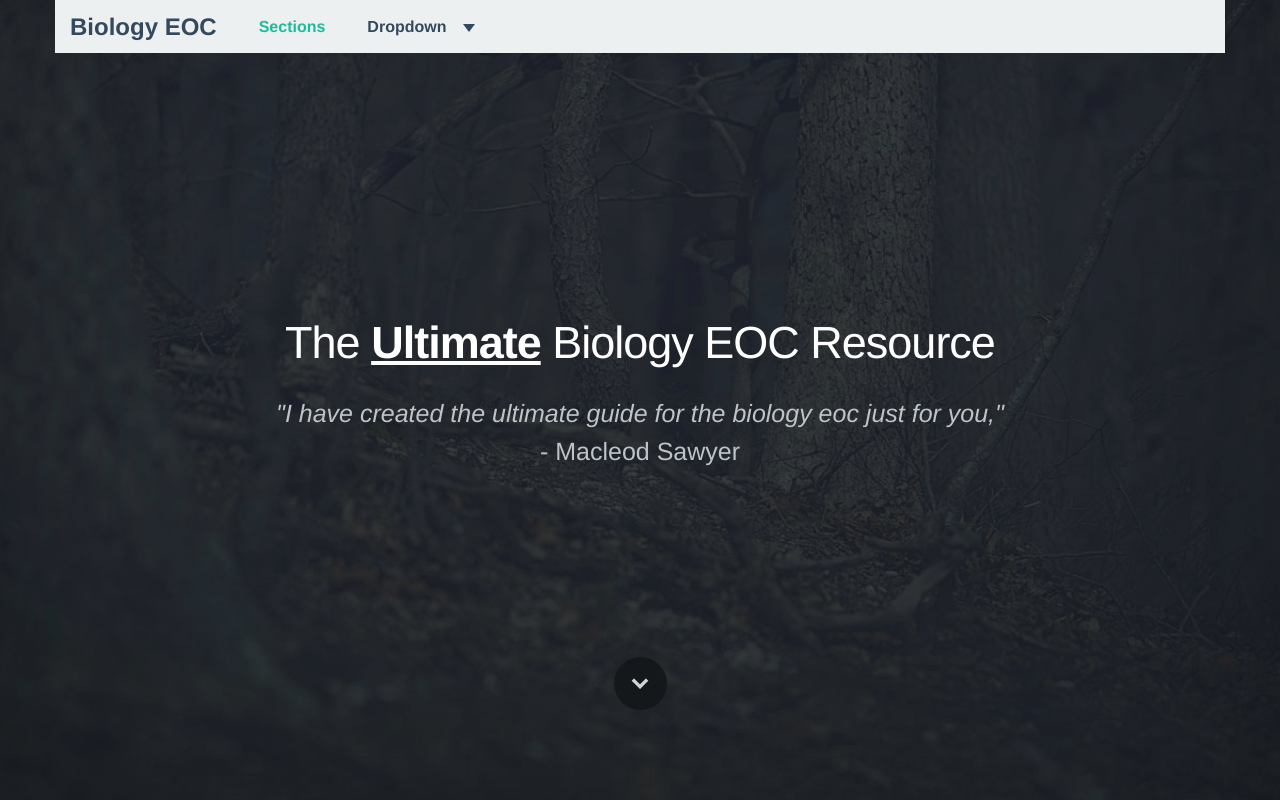
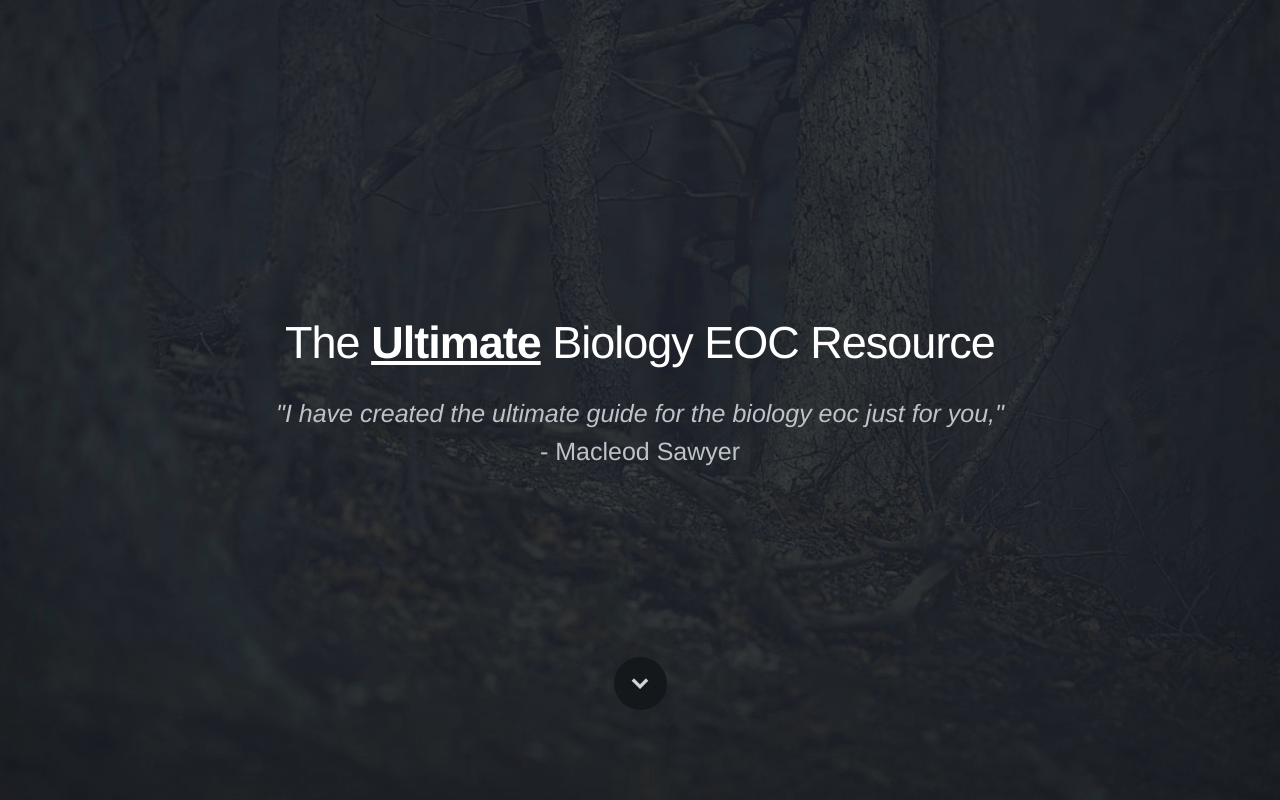
Before and after one commit to drannex42/biology-final, a plain HTML site: page index.html in a window 1280 px wide. Shown: the top 800 px of the page. Drawn offline with nearby package versions, Linux system fonts and the light colour scheme; files that its build step writes are made by us from their sources.

Commit message:
Update index.html

```diff
--- a/index.html
+++ b/index.html
@@ -16,10 +16,9 @@
     </head>
 
     <body>
-    <nav class="navbar navbar-default navbar-fixed-top" role="navigation">
+  <!---  <nav class="navbar navbar-default navbar-fixed-top" role="navigation">
   <div class="container">
   <div class="container-fluid">
-    <!-- Brand and toggle get grouped for better mobile display -->
     <div class="navbar-header">
       <button type="button" class="navbar-toggle" data-toggle="collapse" data-target="#bs-example-navbar-collapse-1">
         <span class="sr-only">Toggle navigation</span>
@@ -30,7 +29,6 @@
       <a class="navbar-brand" href="#">Biology EOC</a>
     </div>
 
-    <!-- Collect the nav links, forms, and other content for toggling -->
     <div class="collapse navbar-collapse" id="bs-example-navbar-collapse-1">
       <ul class="nav navbar-nav">
         <li class="active"><a href="#">Sections</a></li>
```
